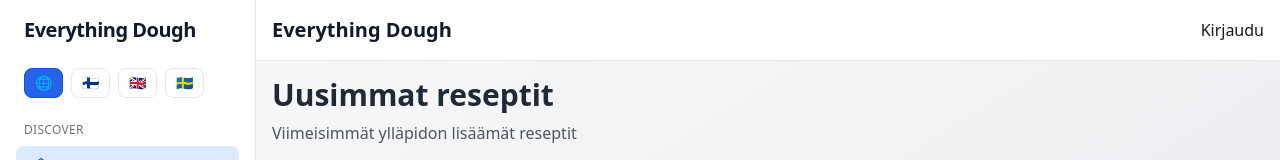
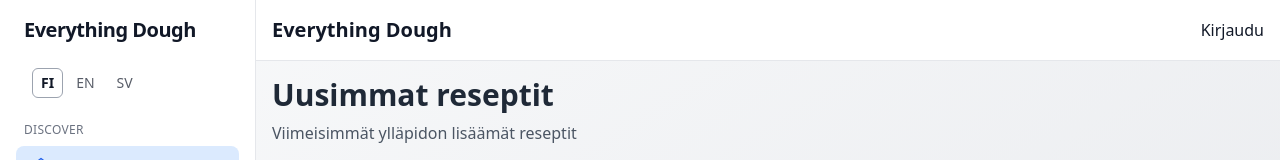
Before and after one commit to VilleJLehtola/Dough-calculator, a React (Vite) app: page / in a window 1280 px wide. Shown: the top 160 px of the page. Built offline with nearby package versions, Linux system fonts and the light colour scheme; no server answers; the database is empty.

Commit message:
Update LanguageSwitcher.jsx

```diff
--- a/src/components/LanguageSwitcher.jsx
+++ b/src/components/LanguageSwitcher.jsx
@@ -1,38 +1,53 @@
-import React, { useEffect, useState } from 'react';
+import { useEffect, useMemo } from 'react';
+import { useTranslation } from 'react-i18next';
 
-const LANGS = [
-  { code: 'auto', label: 'Auto', emoji: '🌐' },
-  { code: 'fi', label: 'FI', emoji: '🇫🇮' },
-  { code: 'en', label: 'EN', emoji: '🇬🇧' },
-  { code: 'sv', label: 'SV', emoji: '🇸🇪' },
-];
+export default function LanguageSwitcher({ compact = false }) {
+  const { i18n } = useTranslation();
 
-export default function LanguageSwitcher() {
-  const [lang, setLang] = useState(localStorage.getItem('lang') || 'auto');
+  const langs = useMemo(
+    () => [
+      { code: 'fi', label: 'FI' },
+      { code: 'en', label: 'EN' },
+      { code: 'sv', label: 'SV' },
+    ],
+    []
+  );
 
+  const setLang = (lng) => {
+    if (lng === i18n.language) return;
+    i18n.changeLanguage(lng);
+    try {
+      localStorage.setItem('lang', lng);
+    } catch {}
+  };
+
+  // keep <html lang=".."> in sync too (belt & suspenders)
   useEffect(() => {
-    localStorage.setItem('lang', lang);
-    // notify listeners (RecipeViewPage)
-    window.dispatchEvent(new CustomEvent('langchange', { detail: lang }));
-  }, [lang]);
+    document?.documentElement && (document.documentElement.lang = i18n.language || 'fi');
+  }, [i18n.language]);
 
   return (
-    <div className="flex items-center gap-2">
-      {LANGS.map((l) => (
-        <button
-          key={l.code}
-          type="button"
-          onClick={() => setLang(l.code)}
-          className={`px-2.5 py-1 rounded-lg text-sm border transition ${
-            lang === l.code
-              ? 'bg-blue-600 text-white border-blue-700'
-              : 'bg-white dark:bg-gray-800 text-gray-800 dark:text-gray-200 border-gray-200 dark:border-gray-700 hover:bg-blue-50 dark:hover:bg-gray-700'
-          }`}
-          title={l.label}
-        >
-          <span role="img" aria-label={l.label}>{l.emoji}</span>
-        </button>
-      ))}
+    <div className={`inline-flex items-center gap-1 ${compact ? '' : 'px-2'}`} role="group" aria-label="Language switcher">
+      {langs.map(({ code, label }) => {
+        const active = i18n.language?.startsWith(code);
+        return (
+          <button
+            key={code}
+            type="button"
+            onClick={() => setLang(code)}
+            aria-pressed={active}
+            className={[
+              'text-sm px-2 py-1 rounded-md border transition',
+              active
+                ? 'font-semibold border-gray-400'
+                : 'border-transparent opacity-70 hover:opacity-100'
+            ].join(' ')}
+            title={label}
+          >
+            {label}
+          </button>
+        );
+      })}
     </div>
   );
 }
```
